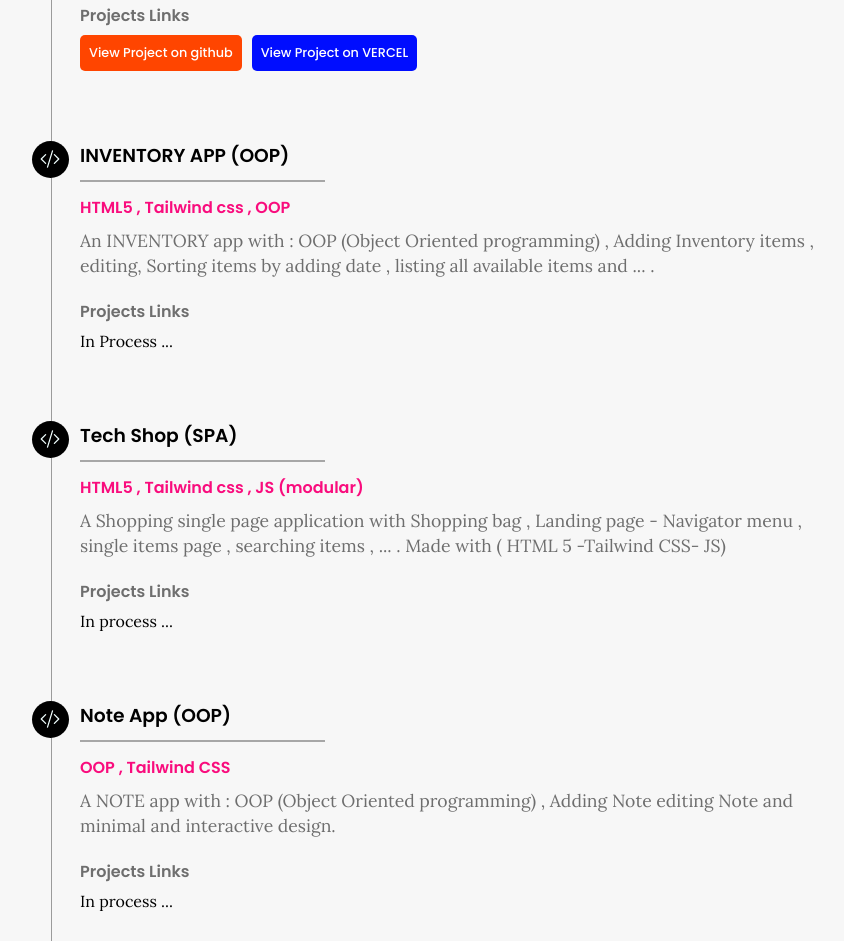
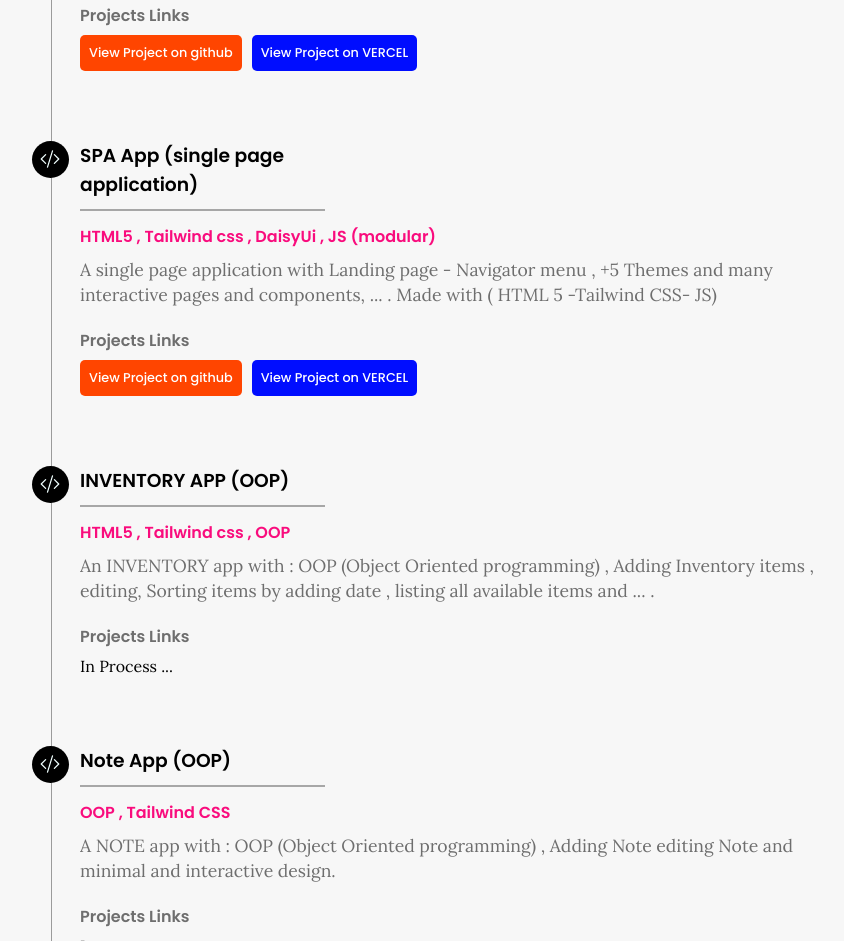
Before and after one commit to danialeyz/Portfolio, a website: page index.html in a window 1280 px wide. Shown: the part 7905-8846 px from the top of the page, without its empty margins (184-1028 px from the left). Drawn offline with nearby package versions, Linux system fonts and the light colour scheme.

Commit message:
new project added

```diff
--- a/index.html
+++ b/index.html
@@ -935,6 +935,55 @@
                   </div>
                   <!-- /timeline-block -->
 
+                  <!-- /timeline-block -->
+
+                  <div class="timeline-block">
+                    <div class="timeline-ico">
+                      <svg
+                        xmlns="http://www.w3.org/2000/svg"
+                        width="20"
+                        height="20"
+                        fill="currentColor"
+                        class="bi bi-code-slash"
+                        viewBox="0 0 16 16"
+                      >
+                        <path
+                          d="M10.478 1.647a.5.5 0 1 0-.956-.294l-4 13a.5.5 0 0 0 .956.294l4-13zM4.854 4.146a.5.5 0 0 1 0 .708L1.707 8l3.147 3.146a.5.5 0 0 1-.708.708l-3.5-3.5a.5.5 0 0 1 0-.708l3.5-3.5a.5.5 0 0 1 .708 0zm6.292 0a.5.5 0 0 0 0 .708L14.293 8l-3.147 3.146a.5.5 0 0 0 .708.708l3.5-3.5a.5.5 0 0 0 0-.708l-3.5-3.5a.5.5 0 0 0-.708 0z"
+                        />
+                      </svg>
+                    </div>
+
+                    <div class="timeline-header">
+                      <h3>SPA App (single page application)</h3>
+                    </div>
+
+                    <div class="timeline-content">
+                      <h4>HTML5 , Tailwind css , DaisyUi , JS (modular)</h4>
+                      <p>
+                        A single page application with Landing page - Navigator
+                        menu , +5 Themes and many interactive pages and
+                        components, ... . Made with ( HTML 5 -Tailwind CSS- JS)
+                      </p>
+                    </div>
+                    <div class="section-5-buttons">
+                      <h6>Projects Links</h6>
+
+                      <div>
+                        <a
+                          href="https://github.com/danialeyz/SPA-app"
+                          target="_blank"
+                          >View Project on github</a
+                        >
+                        <a
+                          href="https://shopping-app-spa.vercel.app/"
+                          target="_blank"
+                          >View Project on VERCEL</a
+                        >
+                      </div>
+                    </div>
+                  </div>
+
+                  <!-- /timeline-block -->
                   <div class="timeline-block">
                     <div class="timeline-ico">
                       <svg
@@ -970,47 +1019,6 @@
                       <div>In Process ...</div>
                     </div>
                   </div>
-                  <!-- /timeline-block -->
-
-                  <!-- /timeline-block -->
-
-                  <div class="timeline-block">
-                    <div class="timeline-ico">
-                      <svg
-                        xmlns="http://www.w3.org/2000/svg"
-                        width="20"
-                        height="20"
-                        fill="currentColor"
-                        class="bi bi-code-slash"
-                        viewBox="0 0 16 16"
-                      >
-                        <path
-                          d="M10.478 1.647a.5.5 0 1 0-.956-.294l-4 13a.5.5 0 0 0 .956.294l4-13zM4.854 4.146a.5.5 0 0 1 0 .708L1.707 8l3.147 3.146a.5.5 0 0 1-.708.708l-3.5-3.5a.5.5 0 0 1 0-.708l3.5-3.5a.5.5 0 0 1 .708 0zm6.292 0a.5.5 0 0 0 0 .708L14.293 8l-3.147 3.146a.5.5 0 0 0 .708.708l3.5-3.5a.5.5 0 0 0 0-.708l-3.5-3.5a.5.5 0 0 0-.708 0z"
-                        />
-                      </svg>
-                    </div>
-
-                    <div class="timeline-header">
-                      <h3>Tech Shop (SPA)</h3>
-                    </div>
-
-                    <div class="timeline-content">
-                      <h4>HTML5 , Tailwind css , JS (modular)</h4>
-                      <p>
-                        A Shopping single page application with Shopping bag ,
-                        Landing page - Navigator menu , single items page ,
-                        searching items , ... . Made with ( HTML 5 -Tailwind
-                        CSS- JS)
-                      </p>
-                    </div>
-
-                    <div class="section-5-buttons">
-                      <h6>Projects Links</h6>
-
-                      <div>In process ...</div>
-                    </div>
-                  </div>
-
                   <!-- /timeline-block -->
 
                   <div class="timeline-block">
```
